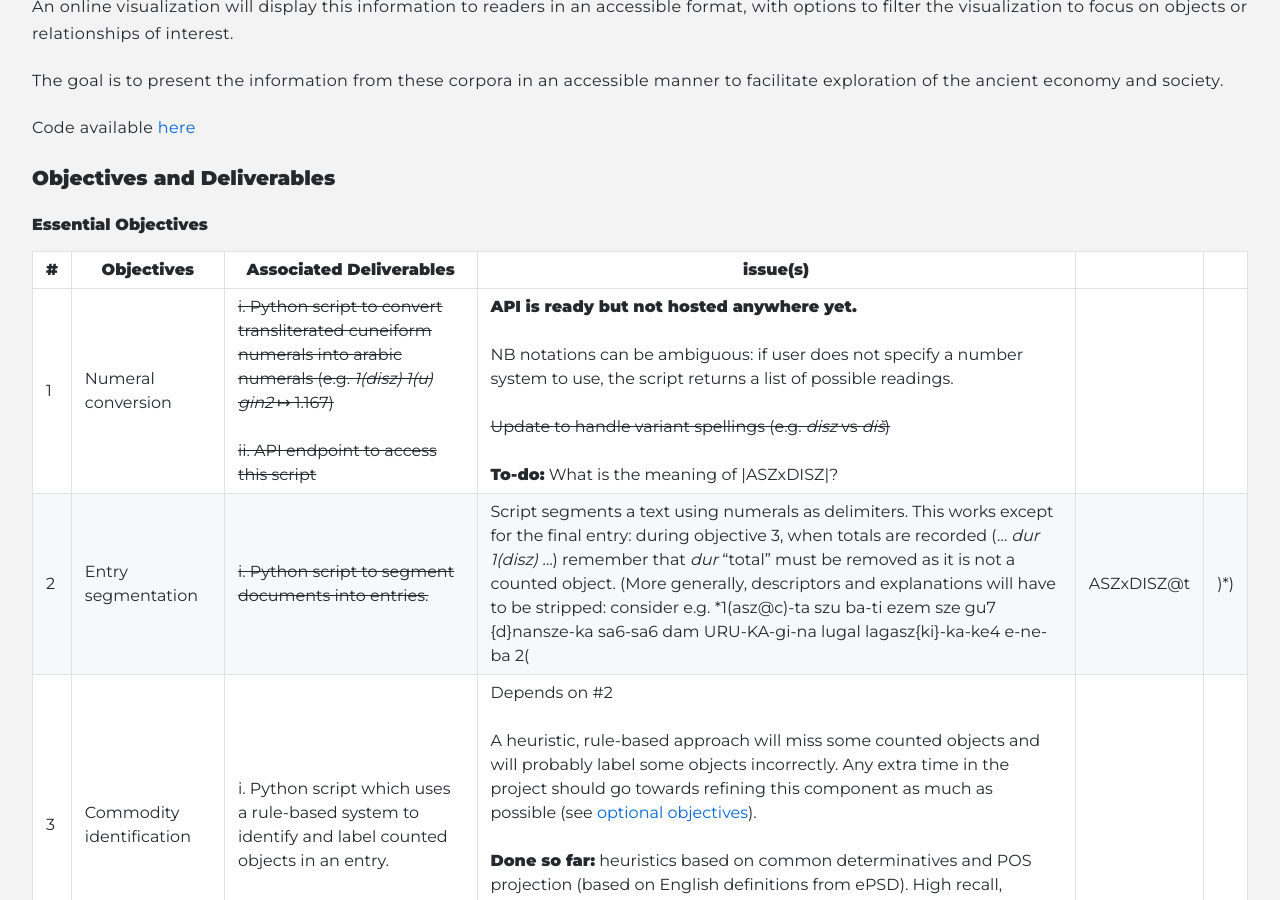
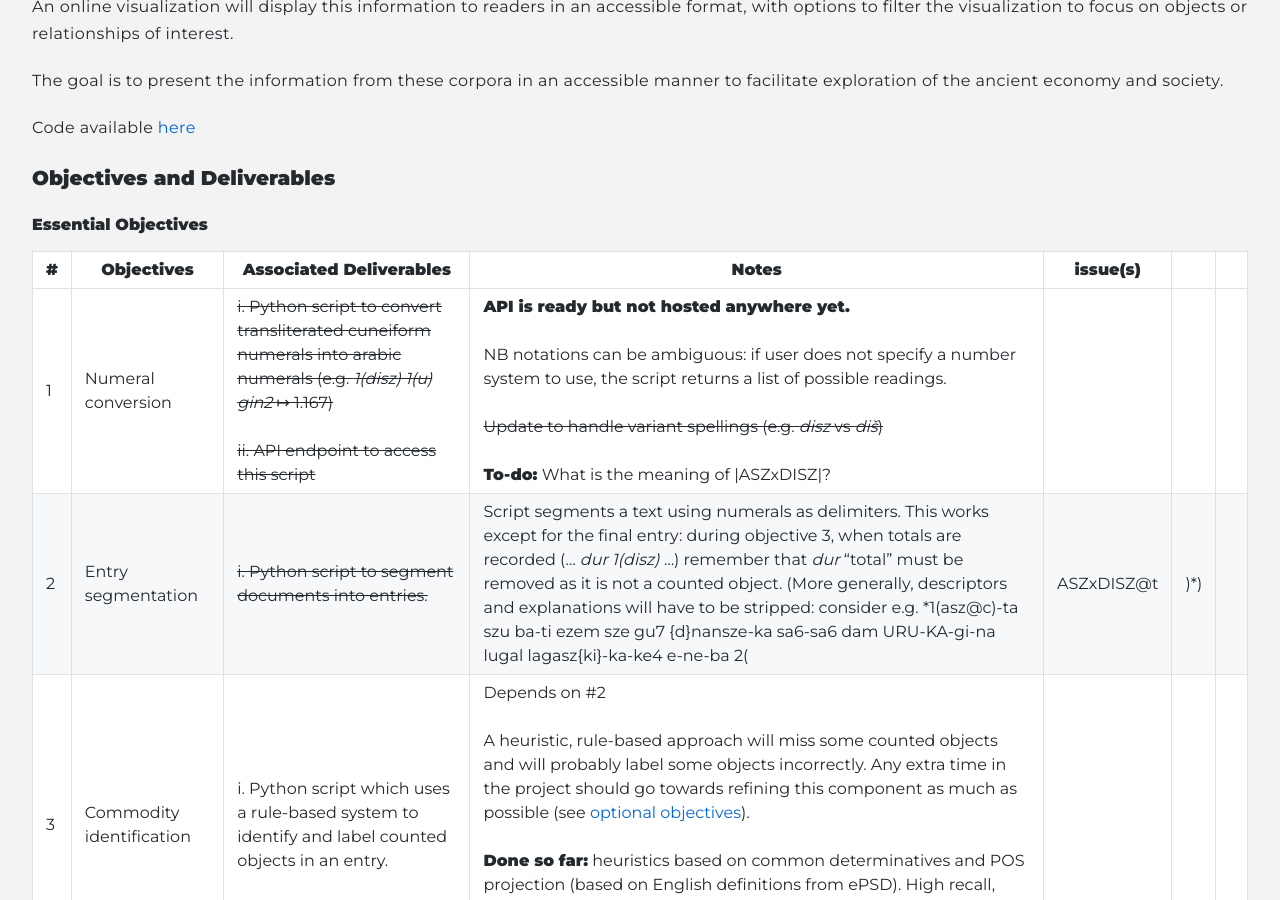
Before and after one commit to cdli-gh/blog, a Jekyll site: the page built from _blog/gsoc20/numerals/index.md, in a window 1280 px wide and 900 px high, scrolled down 505 px. Built offline with Jekyll 4.4.1, drawn with Linux system fonts in a browser that asks for light colours.

Commit message:
Restructure tables

```diff
--- a/_blog/gsoc20/numerals/index.md
+++ b/_blog/gsoc20/numerals/index.md
@@ -16,14 +16,14 @@ Code available [here](https://github.com/MrLogarithm/cdli-accounting-viz)
 
 #### Essential Objectives
 
-|\#|Objectives|Associated Deliverables|issue(s)|
-|---	|---	|---	|---	|
-|1   	| Numeral conversion   	| ~~i. Python script to convert transliterated cuneiform numerals into arabic numerals (e.g. *1(disz) 1(u) gin2* &#8614; 1.167)~~ <br/><br/> ~~ii. API endpoint to access this script~~ 	| **API is ready but not hosted anywhere yet.** <br/><br/> NB notations can be ambiguous: if user does not specify a number system to use, the script returns a list of possible readings. <br/><br/> ~~Update to handle variant spellings (e.g. *disz* vs *di&#353;*)~~ <br/><br/> **To-do:** What is the meaning of \|ASZxDISZ\|? 	|
-|2   	| Entry segmentation  	| ~~i. Python script to segment documents into entries.~~  	| Script segments a text using numerals as delimiters. This works except for the final entry: during objective 3, when totals are recorded (*... dur 1(disz) ...*) remember that *dur* "total" must be removed as it is not a counted object. (More generally, descriptors and explanations will have to be stripped: consider e.g. *1(asz@c)-ta szu ba-ti ezem sze gu7 {d}nansze-ka sa6-sa6 dam URU-KA-gi-na lugal lagasz{ki}-ka-ke4 e-ne-ba 2(|ASZxDISZ@t|)*)	|
-|3   	| Commodity identification  	| i. Python script which uses a rule-based system to identify and label counted objects in an entry. 	| Depends on #2 <br/><br/> A heuristic, rule-based approach will miss some counted objects and will probably label some objects incorrectly. Any extra time in the project should go towards refining this component as much as possible (see [optional objectives](#additional-objectives)). <br/><br/> <b>Done so far:</b> heuristics based on common determinatives and POS projection (based on English definitions from ePSD). High recall, middling precision: next step should be manual pruning to improve precision (e.g. *lugal* is not a commodity) and some consideration of morphology to improve recall.	|
-|4   	| Data extraction  	| i. Python script which produces JSON summary of counted object frequencies and number of times goods co-occur. <br/><br/> ii. API endpoint to serve this JSON data.  	| Depends on #3 <br/><br/> To ensure the API returns accurate data, must always fetch the most recent version of the corpus.  	|
-|5   	| Visualizations  	| i. Static HTML page with interactive, exploratory visualizations of the extracted data. <br/><br/> ii. Filtering options, implemented as standalone scripts to permit later integration with CDLI search. 	| Depends on #4 <br/><br/> See details [below](#visualization-details). 	|
-|6   	| Framework integration  	| Integrate the preceding deliverables into the existing CDLI framework wherever possible.  	|   	|
+|\#|Objectives|Associated Deliverables|Notes|issue(s)|
+|---	|---	|---	|---	|---	|
+|1   	| Numeral conversion   	| ~~i. Python script to convert transliterated cuneiform numerals into arabic numerals (e.g. *1(disz) 1(u) gin2* &#8614; 1.167)~~ <br/><br/> ~~ii. API endpoint to access this script~~ 	| **API is ready but not hosted anywhere yet.** <br/><br/> NB notations can be ambiguous: if user does not specify a number system to use, the script returns a list of possible readings. <br/><br/> ~~Update to handle variant spellings (e.g. *disz* vs *di&#353;*)~~ <br/><br/> **To-do:** What is the meaning of \|ASZxDISZ\|? 	|	|
+|2   	| Entry segmentation  	| ~~i. Python script to segment documents into entries.~~  	| Script segments a text using numerals as delimiters. This works except for the final entry: during objective 3, when totals are recorded (*... dur 1(disz) ...*) remember that *dur* "total" must be removed as it is not a counted object. (More generally, descriptors and explanations will have to be stripped: consider e.g. *1(asz@c)-ta szu ba-ti ezem sze gu7 {d}nansze-ka sa6-sa6 dam URU-KA-gi-na lugal lagasz{ki}-ka-ke4 e-ne-ba 2(|ASZxDISZ@t|)*)	|	|
+|3   	| Commodity identification  	| i. Python script which uses a rule-based system to identify and label counted objects in an entry. 	| Depends on #2 <br/><br/> A heuristic, rule-based approach will miss some counted objects and will probably label some objects incorrectly. Any extra time in the project should go towards refining this component as much as possible (see [optional objectives](#additional-objectives)). <br/><br/> <b>Done so far:</b> heuristics based on common determinatives and POS projection (based on English definitions from ePSD). High recall, middling precision: next step should be manual pruning to improve precision (e.g. *lugal* is not a commodity) and some consideration of morphology to improve recall.	|	|
+|4   	| Data extraction  	| i. Python script which produces JSON summary of counted object frequencies and number of times goods co-occur. <br/><br/> ii. API endpoint to serve this JSON data.  	| Depends on #3 <br/><br/> To ensure the API returns accurate data, must always fetch the most recent version of the corpus.  	|	|
+|5   	| Visualizations  	| i. Static HTML page with interactive, exploratory visualizations of the extracted data. <br/><br/> ii. Filtering options, implemented as standalone scripts to permit later integration with CDLI search. 	| Depends on #4 <br/><br/> See details [below](#visualization-details). 	|	|
+|6   	| Framework integration  	| Integrate the preceding deliverables into the existing CDLI framework wherever possible.  	|   	|	|
 
 ##### Visualization Details
 Feedback from prospective users will guide the exact format of the visualizations. Information to be visualized includes:
@@ -34,10 +34,10 @@ Feedback from prospective users will guide the exact format of the visualization
 
 #### Additional Objectives
 
-|\#|Objectives|Associated Deliverables|issue(s)|
-|---	|---	|---	|---	|
-|1   	| Improved commodity identification  	| Extend objective 3 (commodity identification) to use POS tags and NER to identify and label counted objects in an entry. 	| If POS tagging is not available at this point in the project, we can align and project annotations from English until a better system comes along.  	|
-|2   	| Extra languages  	| Extend all components to include support for additional scripts and languages (e.g. Akkadian, proto-cuneiform, proto-Elamite).  	| Resources are more limited for languages which are not Sumerian.  	|
+|\#|Objectives|Associated Deliverables|Notes|issue(s)|
+|---	|---	|---	|---	|---	|
+|1   	| Improved commodity identification  	| Extend objective 3 (commodity identification) to use POS tags and NER to identify and label counted objects in an entry. 	| If POS tagging is not available at this point in the project, we can align and project annotations from English until a better system comes along.  	|	|
+|2   	| Extra languages  	| Extend all components to include support for additional scripts and languages (e.g. Akkadian, proto-cuneiform, proto-Elamite).  	| Resources are more limited for languages which are not Sumerian.  	|	|
 
 <!--
 <br/><br/> Very long term (likely beyond the scope of the summer of code) some form of dependency parsing would be helpful to disambiguate owners from owned objects, and to identify adjectival modifiers (e.g. to distinguish whole fish from filleted fish). Is there data available to train such a model?
```
